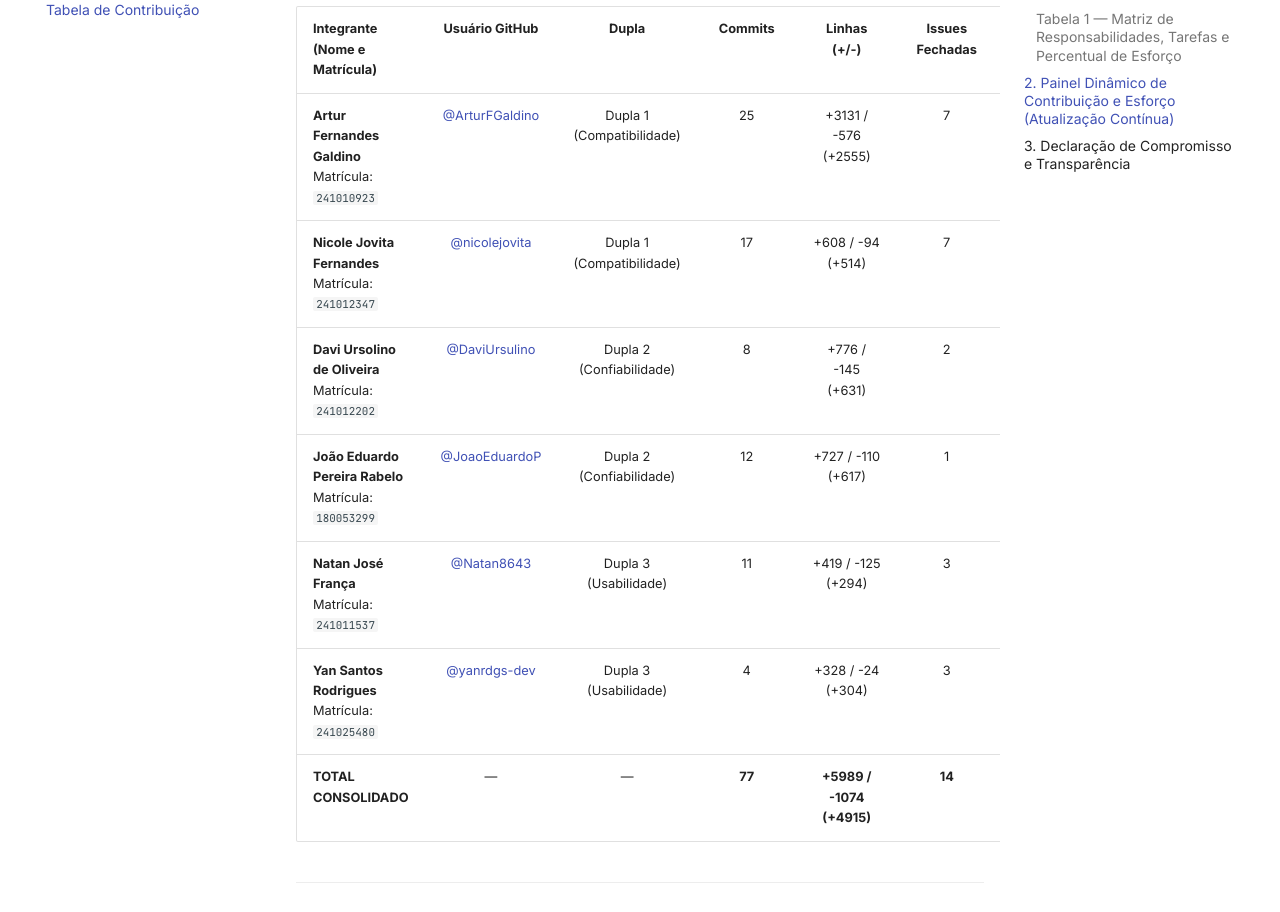
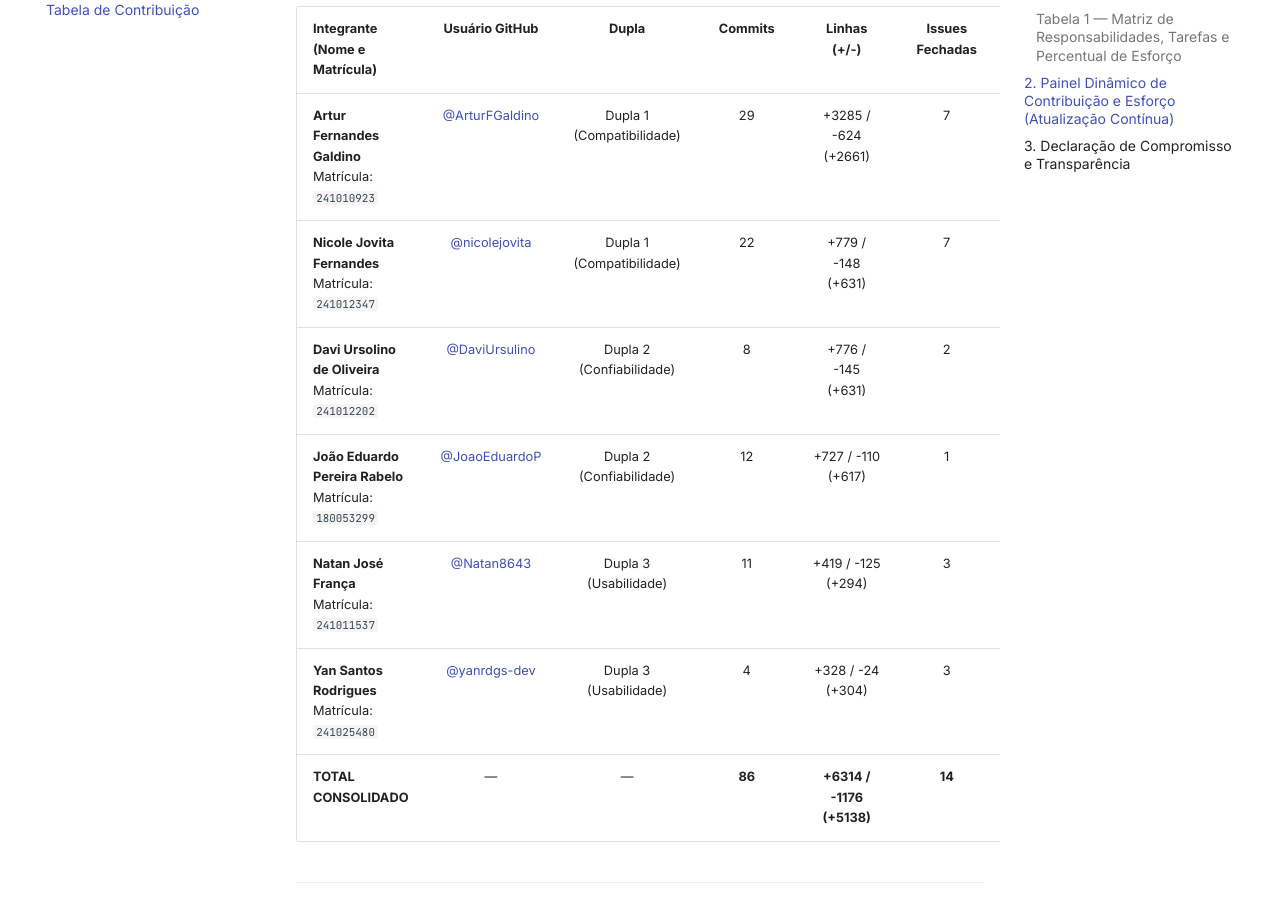
Before and after one commit to FCTE-Qualidade-de-Software-1/2026-2_T02_KAY_MCNULTY, an MkDocs documentation site: the page built from docs/gestao/tabela-contribuicao.md, in a window 1280 px wide and 1400 px high, scrolled down 5141 px. Shown: the part 152-1064 px from the top of the window. Built offline with MkDocs 1.6.1 and Material for MkDocs 9.7.7, drawn with Linux system fonts in a browser that asks for light colours; comment, search, counter and statistics services are not loaded.

Commit message:
feat(metrics): atualiza painel e snippets de métricas PSM [skip ci]

```diff
--- a/snippets/contributions-summary.md
+++ b/snippets/contributions-summary.md
@@ -1,9 +1,9 @@
 | Integrante (Nome e Matrícula) | Usuário GitHub | Dupla | Commits | Linhas (+/-) | Issues Fechadas | Horas (h) | Custo Total (R$) | % Esforço (AG-C5) |
 | :--- | :---: | :---: | :---: | :---: | :---: | :---: | :---: | :---: |
-| **Artur Fernandes Galdino**<br>Matrícula: `241010923` | [@ArturFGaldino](https://github.com/ArturFGaldino) | Dupla 1 (Compatibilidade) | 25 | +3131 / -576 (+2555) | 7 | 10,5h | R$ 919,27 | **26,92%** |
-| **Nicole Jovita Fernandes**<br>Matrícula: `241012347` | [@nicolejovita](https://github.com/nicolejovita) | Dupla 1 (Compatibilidade) | 17 | +608 / -94 (+514) | 7 | 9,5h | R$ 831,73 | **24,36%** |
+| **Artur Fernandes Galdino**<br>Matrícula: `241010923` | [@ArturFGaldino](https://github.com/ArturFGaldino) | Dupla 1 (Compatibilidade) | 29 | +3285 / -624 (+2661) | 7 | 10,5h | R$ 919,27 | **26,92%** |
+| **Nicole Jovita Fernandes**<br>Matrícula: `241012347` | [@nicolejovita](https://github.com/nicolejovita) | Dupla 1 (Compatibilidade) | 22 | +779 / -148 (+631) | 7 | 9,5h | R$ 831,73 | **24,36%** |
 | **Davi Ursolino de Oliveira**<br>Matrícula: `241012202` | [@DaviUrsulino](https://github.com/DaviUrsulino) | Dupla 2 (Confiabilidade) | 8 | +776 / -145 (+631) | 2 | 6,0h | R$ 525,30 | **15,38%** |
 | **João Eduardo Pereira Rabelo**<br>Matrícula: `180053299` | [@JoaoEduardoP](https://github.com/JoaoEduardoP) | Dupla 2 (Confiabilidade) | 12 | +727 / -110 (+617) | 1 | 4,0h | R$ 350,20 | **10,26%** |
 | **Natan José França**<br>Matrícula: `241011537` | [@Natan8643](https://github.com/Natan8643) | Dupla 3 (Usabilidade) | 11 | +419 / -125 (+294) | 3 | 4,5h | R$ 393,97 | **11,54%** |
 | **Yan Santos Rodrigues**<br>Matrícula: `241025480` | [@yanrdgs-dev](https://github.com/yanrdgs-dev) | Dupla 3 (Usabilidade) | 4 | +328 / -24 (+304) | 3 | 4,5h | R$ 393,97 | **11,54%** |
-| **TOTAL CONSOLIDADO** | — | — | **77** | **+5989 / -1074 (+4915)** | **14** | **39,0h** | **R$ 3.414,45** | **100,00%** |
+| **TOTAL CONSOLIDADO** | — | — | **86** | **+6314 / -1176 (+5138)** | **14** | **39,0h** | **R$ 3.414,45** | **100,00%** |
```
Also changed, not shown: 3 other files.
